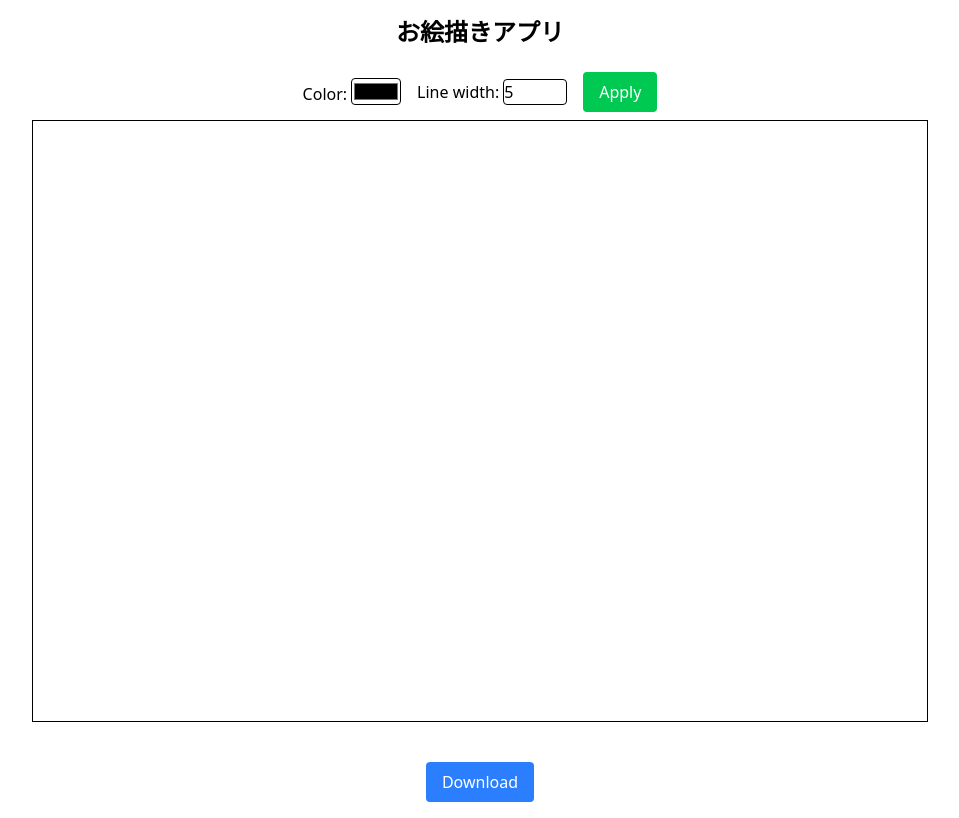
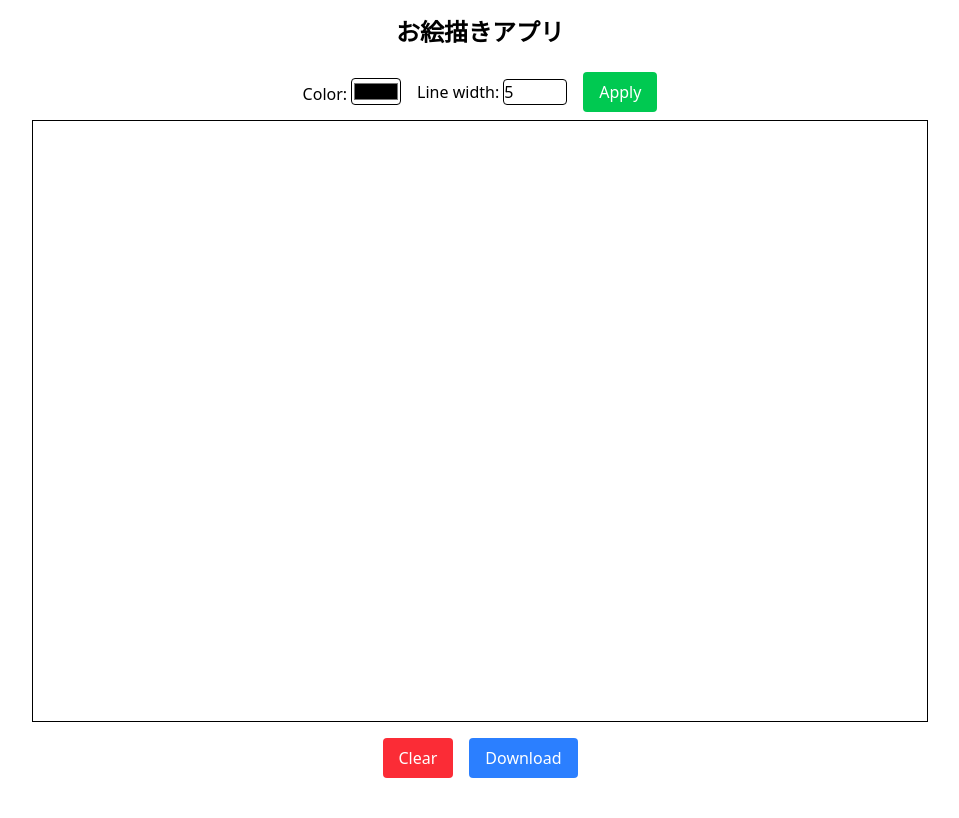
Before and after one commit to sano-r/my-oekaki, a React (Vite) app: page / in a window 1280 px wide. Shown: the whole page, without its empty margins (160-1119 px from the left). Built offline with nearby package versions, Linux system fonts and the light colour scheme.

Commit message:
描いた絵の削除機能追加

```diff
--- a/src/App.tsx
+++ b/src/App.tsx
@@ -29,6 +29,15 @@ export function App() {
 
   const applySettings = () => {
     setDrawingSettings({ color: tempColor, lineWidth: tempLineWidth });
+  };
+
+  const clearCanvas = () => {
+    if (canvasRef.current) {
+      const ctx = canvasRef.current.getContext("2d");
+      if (ctx) {
+        ctx.clearRect(0, 0, canvasRef.current.width, canvasRef.current.height);
+      }
+    }
   };
 
   return (
@@ -67,7 +76,13 @@ export function App() {
         height={600}
         className="border border-black w-full max-w-4xl h-auto"
       ></canvas>
-      <br />
+      <div className="flex items-center space-x-4 mb-2">
+        <button
+          onClick={clearCanvas}
+          className="mt-4 px-4 py-2 bg-red-500 text-white rounded hover:bg-red-700"
+        >
+          Clear
+        </button>
         <button
           onClick={downloadImage}
           className="mt-4 px-4 py-2 bg-blue-500 text-white rounded hover:bg-blue-700"
@@ -75,5 +90,6 @@ export function App() {
           Download
         </button>
       </div>
+    </div>
   );
 }
```
Lines whose indentation alone changed are shown as unchanged.
